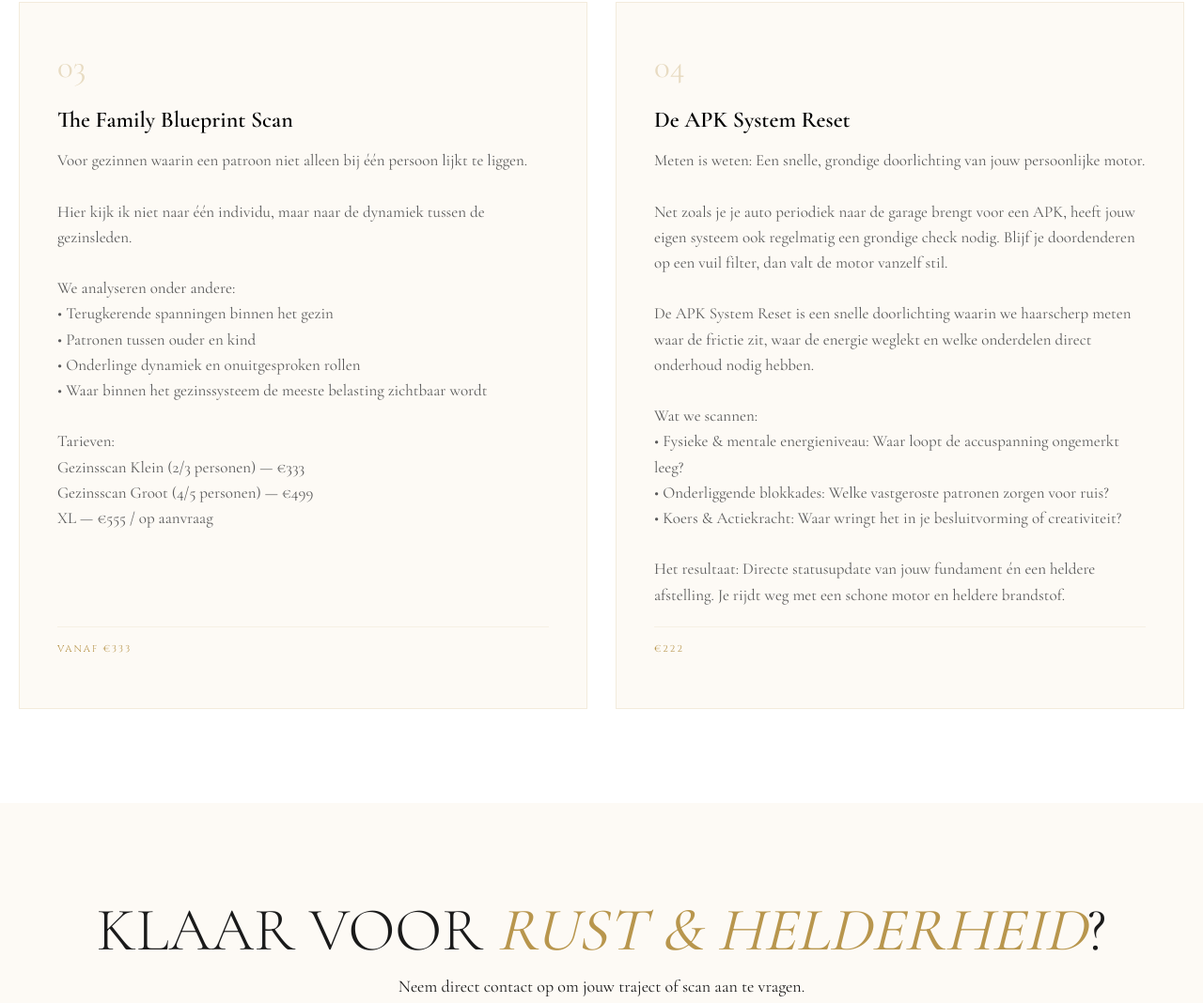
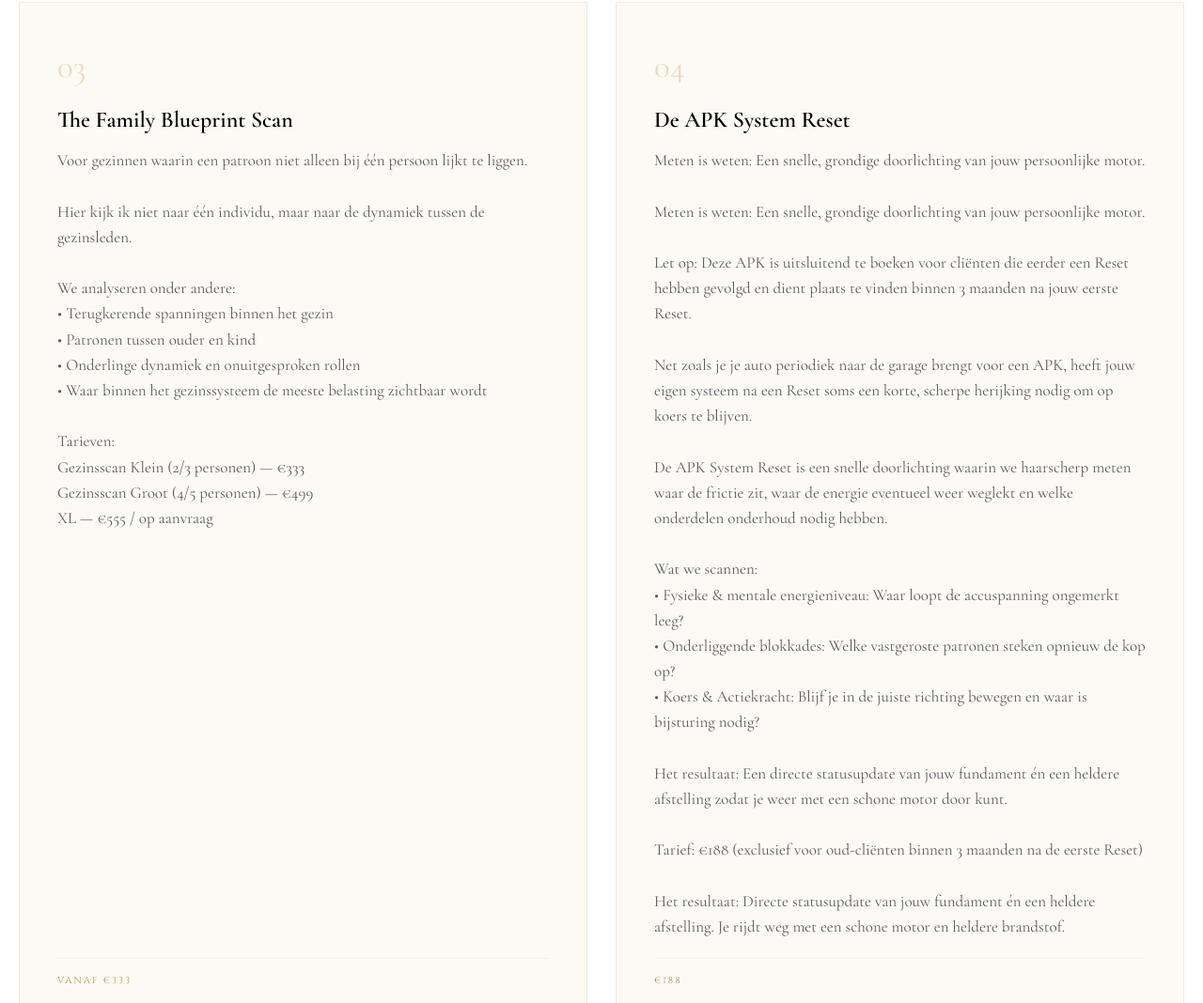
Before and after one commit to tamaraesseveld-sys/celestialelora, a plain HTML site: page Particulieren.html in a window 1280 px wide. Shown: the part 2993-4061 px from the top of the page at 94% size. Drawn offline with nearby package versions, Linux system fonts and the light colour scheme.

Commit message:
Update Particulieren.html

```diff
--- a/Particulieren.html
+++ b/Particulieren.html
@@ -240,17 +240,25 @@ XL — €555 / op aanvraag</p>
             <h3 class="dienst-name">De APK System Reset</h3>
             <p class="dienst-desc">Meten is weten: Een snelle, grondige doorlichting van jouw persoonlijke motor.
 
-Net zoals je je auto periodiek naar de garage brengt voor een APK, heeft jouw eigen systeem ook regelmatig een grondige check nodig. Blijf je doordenderen op een vuil filter, dan valt de motor vanzelf stil.
+Meten is weten: Een snelle, grondige doorlichting van jouw persoonlijke motor.
 
-De APK System Reset is een snelle doorlichting waarin we haarscherp meten waar de frictie zit, waar de energie weglekt en welke onderdelen direct onderhoud nodig hebben.
+Let op: Deze APK is uitsluitend te boeken voor cliënten die eerder een Reset hebben gevolgd en dient plaats te vinden binnen 3 maanden na jouw eerste Reset.
+
+Net zoals je je auto periodiek naar de garage brengt voor een APK, heeft jouw eigen systeem na een Reset soms een korte, scherpe herijking nodig om op koers te blijven.
+
+De APK System Reset is een snelle doorlichting waarin we haarscherp meten waar de frictie zit, waar de energie eventueel weer weglekt en welke onderdelen onderhoud nodig hebben.
 
 Wat we scannen:
 • Fysieke & mentale energieniveau: Waar loopt de accuspanning ongemerkt leeg?
-• Onderliggende blokkades: Welke vastgeroste patronen zorgen voor ruis?
-• Koers & Actiekracht: Waar wringt het in je besluitvorming of creativiteit?
+• Onderliggende blokkades: Welke vastgeroste patronen steken opnieuw de kop op?
+• Koers & Actiekracht: Blijf je in de juiste richting bewegen en waar is bijsturing nodig?
+
+Het resultaat: Een directe statusupdate van jouw fundament én een heldere afstelling zodat je weer met een schone motor door kunt.
+
+Tarief: €188 (exclusief voor oud-cliënten binnen 3 maanden na de eerste Reset)
 
 Het resultaat: Directe statusupdate van jouw fundament én een heldere afstelling. Je rijdt weg met een schone motor en heldere brandstof.</p>
-            <div class="prijs-tag">€222</div>
+            <div class="prijs-tag">€188</div>
         </div>
     </div>
 
```
